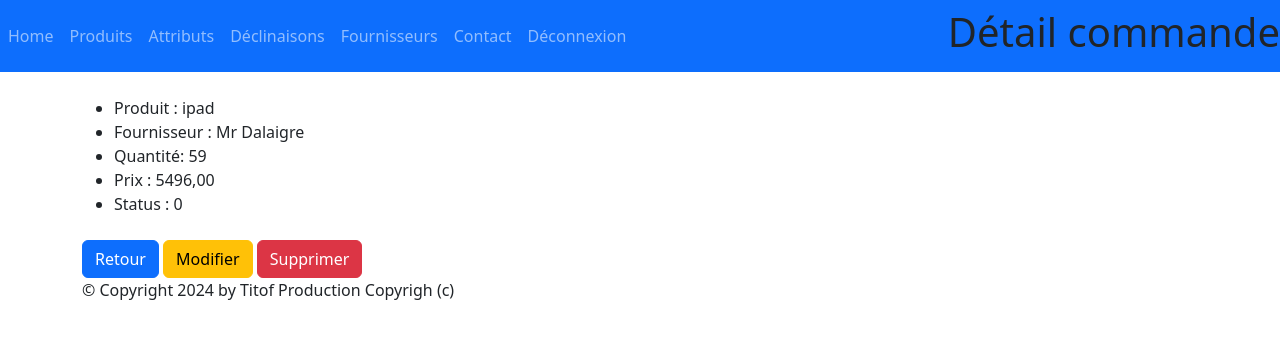
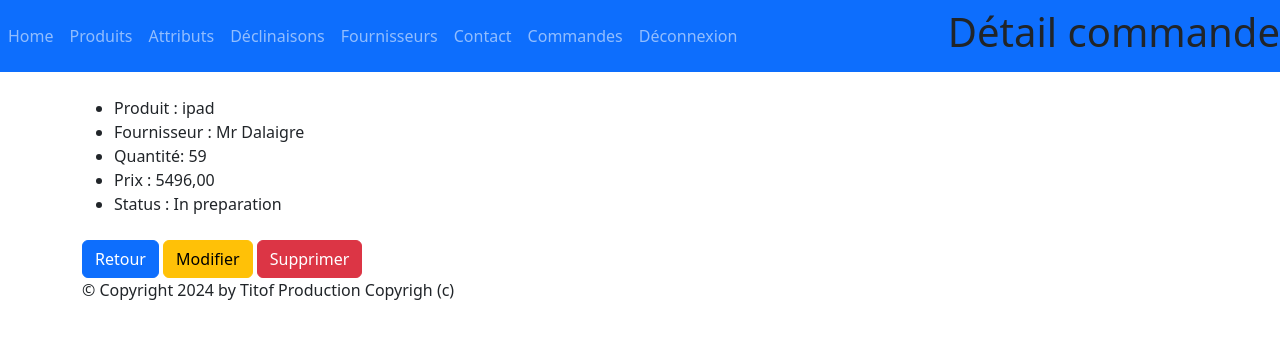
Before and after one commit to NastyaKonk/TP_NOTE_PROG, a Django app: page /monapp/order/4 in a window 1280 px wide. Shown: the top 339 px of the page. Run offline with Django 5.2, Linux system fonts and the light colour scheme; a user stored in the database is signed in; data comes from the database, SQL or seed files in the repository; both versions use the stored data as it was after the commit; some libraries are stand-ins or nearby versions.

Commit message:
Modif Perm order

```diff
--- a/monapp/models.py
+++ b/monapp/models.py
@@ -100,6 +100,9 @@ class Fournisseur(models.Model):
     mail = models.CharField(max_length=150)
     adresse = models.CharField(max_length=150)
 
+    def __str__(self):
+        return "{0}".format(self.name)
+
 class PrixProduct(models.Model):
     class Meta:
         verbose_name = "Referencement Fournisseur"
--- a/monapp/templates/monapp/base.html
+++ b/monapp/templates/monapp/base.html
@@ -21,16 +21,21 @@
                 <li class="nav-item">
                     <a class="nav-link" href="{% url 'attribute-list' %}">Attributs</a>
                 </li>
-                <li class="nav-item"></li>
-                <a class="nav-link" href="{% url 'item-list' %}">Déclinaisons</a>
+                <li class="nav-item">
+                    <a class="nav-link" href="{% url 'item-list' %}">Déclinaisons</a>
                 </li>
-                <li class="nav-item"></li>
-                <a class="nav-link" href="{% url 'fournisseur-list' %}">Fournisseurs</a>
+                <li class="nav-item">
+                    <a class="nav-link" href="{% url 'fournisseur-list' %}">Fournisseurs</a>
                 </li>
                 <li class="nav-item">
                     <a class="nav-link" href="{% url 'contact' %}">Contact</a>
                 </li>
                 {% if user.is_authenticated %}
+                {% if user.is_superuser %}
+                <li class="nav-item">
+                    <a class="nav-link" href="{% url 'order-list' %}">Commandes</a>
+                </li>
+                {% endif %}
                 <li class="nav-item">
                     <a class="nav-link" href="{% url 'logout' %}">Déconnexion</a>
                 </li>
--- a/monapp/templates/monapp/detail_order.html
+++ b/monapp/templates/monapp/detail_order.html
@@ -12,7 +12,7 @@ Mon application DJANGO
     <li>Fournisseur : {{ order.fournisseur_id.name }}</li>
     <li>Quantité: {{ order.quantity }}</li>
     <li>Prix : {{ order.prix }}</li>
-    <li>Status : {{ order.status }}</li>
+    <li>Status : {{ order.get_status_display }}</li>
 
 </ul>
 <a href="{% url 'order-list' %}" class="btn btn-primary mt-2">Retour</a>
--- a/monapp/templates/monapp/list_order.html
+++ b/monapp/templates/monapp/list_order.html
@@ -20,7 +20,7 @@ Mon application DJANGO
         <tr>
             <td>{{ order.fournisseur_id.name }}</td>
             <td>{{ order.product_id.name }}</td>
-            <td></td>
+            <td>{{ order.quantity }}</td>
             <td>
                 <a href="{% url 'order-detail' order.id %}" class="btn btn-primary mt-2">Détails</a>
                 <a href="{% url 'order-update' order.id %}" class="btn btn-warning mt-2">Modifier</a>
@@ -29,7 +29,7 @@ Mon application DJANGO
         </tr>
         {% endfor %}
     </tbody>
-</table>
+</table><a href="{% url 'order-add' %}">Créer un nouveau produit</a>
 <!-- Barre de recherche -->
 <p class="lead mb-3 ml-0">Rechercher un élément...</p>
 <form method="GET" action="">
--- a/monapp/views.py
+++ b/monapp/views.py
@@ -11,6 +11,7 @@ from django.contrib.auth.models import User
 from django.core.mail import send_mail
 from django.urls import reverse_lazy
 from django.forms import BaseModelForm
+from django.contrib.admin.views.decorators import staff_member_required
 from django.contrib.auth.decorators import login_required
 from django.utils.decorators import method_decorator
 
@@ -28,7 +29,6 @@ class ProductDetailView(DetailView):
   def get_context_data(self, **kwargs):
     context = super(ProductDetailView, self).get_context_data(**kwargs)
     context['titremenu'] = "Détail produit"
-    print(PrixProduct.objects.select_related('fournisseur_id').filter(product_id=self.object.id).values())
     context['referencementFournisseur'] = PrixProduct.objects.select_related('fournisseur_id').filter(product_id=self.object.id)
     return context
 
@@ -375,12 +375,13 @@ class FournisseurDeleteView(DeleteView):
 
 ################      ORDER        ################
 
+@method_decorator(staff_member_required, name='dispatch')
 class OrderListView(ListView):
   model = Order
   template_name = "monapp/list_order.html"
   context_object_name = "orders"
 
-  def get_queryset(self ):
+  def get_queryset(self):
     query = self.request.GET.get('search')
     if query:
       return Order.objects.filter(name__icontains=query)
@@ -391,6 +392,7 @@ class OrderListView(ListView):
     context['titremenu'] = "Liste des commandes"
     return context
 
+@method_decorator(staff_member_required, name='dispatch')
 class OrderDetailView(DetailView):
   model = Order
   template_name = "monapp/detail_order.html"
@@ -405,12 +407,12 @@ class OrderDetailView(DetailView):
 class OrderCreateView(CreateView):
   model = Order
   form_class = OrderForm
-  template_name = "monapp/new_Order.html"
+  template_name = "monapp/new_order.html"
   def form_valid(self, form: BaseModelForm) -> HttpResponse:
     order = form.save()
     return redirect('order-detail', order.id)
 
-@method_decorator(login_required, name='dispatch')
+@method_decorator(staff_member_required, name='dispatch')
 class OrderUpdateView(UpdateView):
   model = Order
   form_class = OrderForm
@@ -419,7 +421,7 @@ class OrderUpdateView(UpdateView):
     order = form.save()
     return redirect('order-detail', order.id)
 
-@method_decorator(login_required, name='dispatch')
+@method_decorator(staff_member_required, name='dispatch')
 class OrderDeleteView(DeleteView):
   model = Order
   template_name = "monapp/delete_order.html"
```
Also changed, not shown: db.sqlite3.
